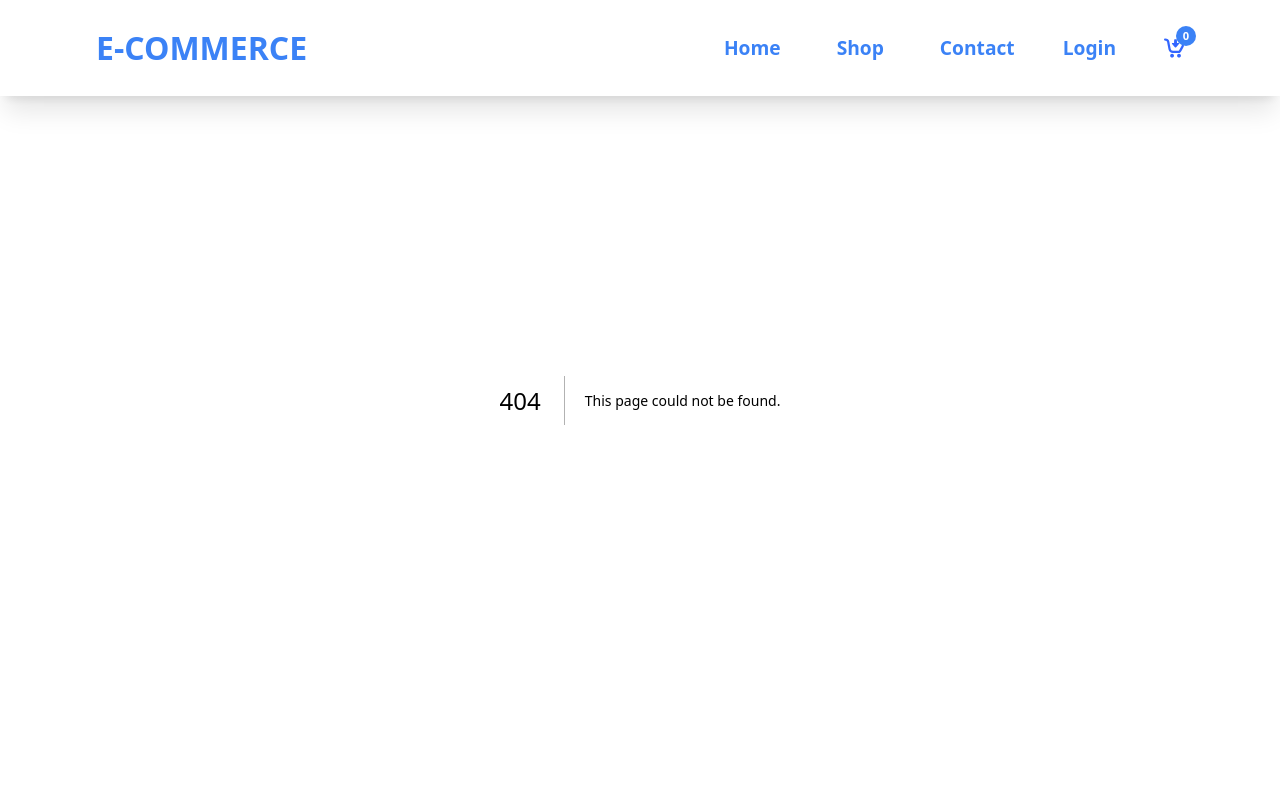
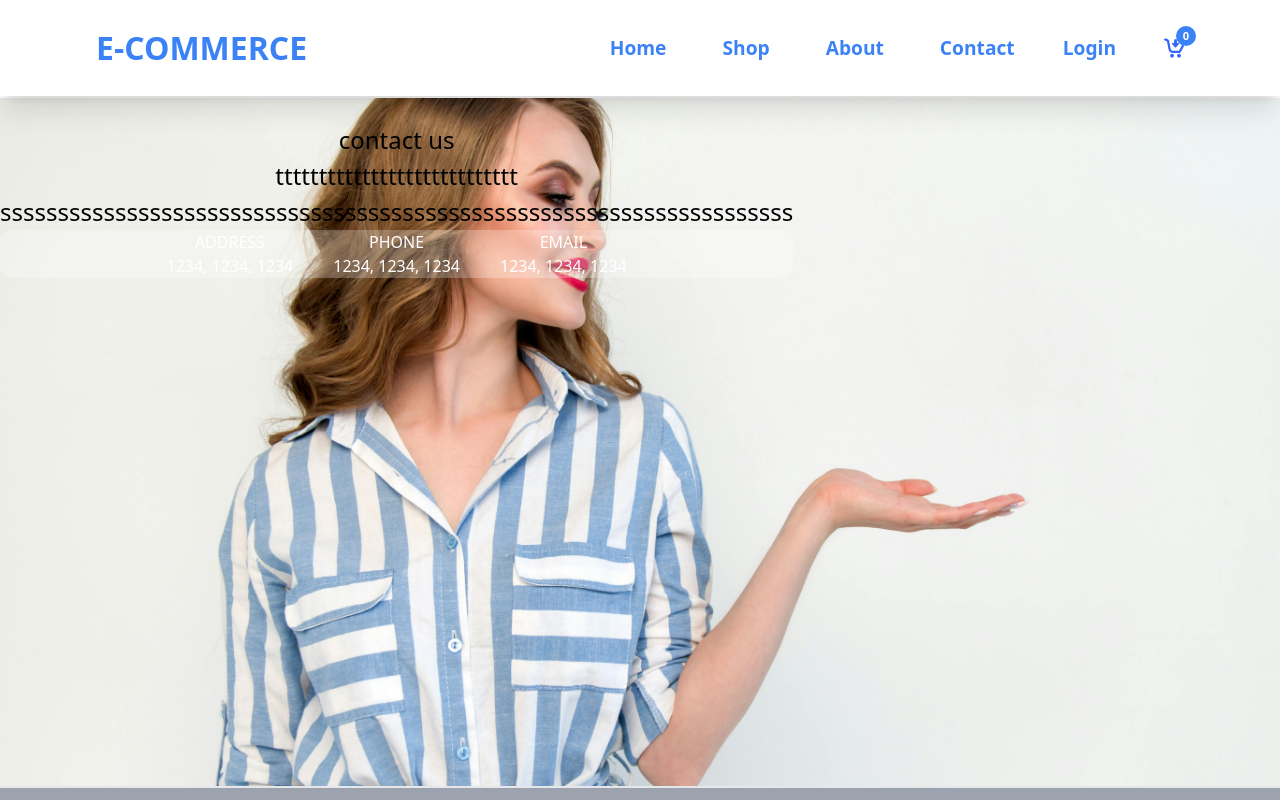
Before and after one commit to Sayooj-N86/e-commerce-next, a Next.js app: page /contact in a window 1280 px wide. Before the commit this address had no page. Shown: the top 800 px of the page. Built offline with nearby package versions, Linux system fonts and the light colour scheme.

Commit message:
contact1-commit

```diff
--- a/src/app/_components/Featureproducts.tsx
+++ b/src/app/_components/Featureproducts.tsx
@@ -56,7 +56,7 @@ const products = [
 const Featureproducts = () => {
     return (
         <div>
-            <div className='text-center font-bold text-[1.5rem]'>FEATURED PRODUCTS</div>
+            <div className='text-center font-bold  text-[1.5rem]'>FEATURED PRODUCTS</div>
             <div className='text-center font-semibold text-[1.2rem] pt-3'>Product Deatails and Prices</div>
             <div className='grid grid-cols-1 sm:grid-cols-2 lg:grid-cols-3 xl:grid-cols-4 gap-5 pt-3 pb-10 px-6 md:px-10'>
                 {products.map((item,index) => <Featured  key={index} img={item.img} title={item.title} heading={item.heading} price={item.price} />)}
--- a/src/app/_components/Kerosal.tsx
+++ b/src/app/_components/Kerosal.tsx
@@ -58,10 +58,8 @@ const Kerosal = () => {
         <div className={cn('relative h-[12rem] md:h-[43rem] flex  items-center w-full',{'justify-center':index==1})}>
             <Image className='object-cover' src={gallery.at(index)!.image} alt="fb" fill />
             <div className='flex justify-between w-full p-5  cursor-pointer absolute z-50 text-[1.8rem]'>
-                <button className={cn('bg-gradient-to-r from-white ',{'bg-gradient-to-r from-black':index==2} ,
-                    'rounded-s-full pb-2')} onClick={handlePrevious}>{"<"}</button>
-                <button className={cn('bg-gradient-to-l from-white hover:scale-100 ',{'bg-gradient-to-l from-black':index==2} ,
-                    'rounded-r-full pb-2')} onClick={handleNext}>{">"}</button>
+                <button className='' onClick={handlePrevious}>{"<"}</button>
+                <button className='' onClick={handleNext}>{">"}</button>
             </div>
             <div className={cn('relative px-14 md:px-24 ',{'text-center':index==1})}>
                 <h3 className='text-black text-[0.5rem] md:text-[1.5rem]'>{gallery.at(index)!.text.subheading}</h3>
--- a/src/app/_layout/Header.tsx
+++ b/src/app/_layout/Header.tsx
@@ -4,18 +4,19 @@ import Link from 'next/link'
 
 const Header = () => {
     return (
-        <div className='flex items-center justify-between py-6 px-3 md:px-10 lg:px-24   bg-white fixed z-[80] inset-x-0 shadow-xl'>
-            <div className='font-bold text-[0.9rem] md:text-[2rem]  text-primary'>E-COMMERCE</div>
+        <div className='flex items-center justify-between  py-6 px-3 md:px-10 lg:px-24  bg-white fixed z-[80] inset-x-0 shadow-xl'>
+            <div className='font-bold text-[1rem] md:text-[2rem]  text-primary'>E-COMMERCE</div>
             <div className='flex items-center gap-8 md:gap-12 text-[1.2rem]  text-primary font-semibold'>
                 <div className='hidden  md:flex gap-14'>
                     <Link href='/'>Home</Link>
                     <Link href=''>Shop</Link>
-                    <Link href=''>Contact</Link>
+                    <Link href=''>About</Link>
+                    <Link href='/contact'>Contact</Link>
                 </div>
                 <Link href='' className='text-[0.8rem] md:text-[1.2rem]'>Login</Link>
-                <div className='relative h-6 w-3 md:h-11 md:w-5'>
+                <div className='relative h-6 w-[0.8rem] md:h-11 md:w-5'>
                     <Image src="/svg/addcart.svg" alt="addcart" fill />
-                    <div className='absolute bg-blue-500 rounded-full size-[0.6rem] md:size-5 flex justify-center items-center left-[0.46rem] md:left-3 text-white'><p className='text-[0.3rem] md:text-[0.7rem]'>0</p>
+                    <div className='absolute bg-blue-500 rounded-full size-[0.6rem] md:size-5 flex justify-center items-center left-[0.54rem] md:left-3 text-white'><p className='text-[0.3rem] md:text-[0.7rem]'>0</p>
                     </div>
                 </div>
             </div>
--- a/src/app/_layout/Sidebar.tsx
+++ b/src/app/_layout/Sidebar.tsx
@@ -1,5 +1,6 @@
 "use client";
 import Navsvg from "@/components/svg/Navsvg";
+import Link from "next/link";
 import React, { useState } from "react";
 
 const Sidebar = () => {
@@ -7,17 +8,19 @@ const Sidebar = () => {
   return (
     <>
       <div className="md:hidden">
-        <Navsvg onClick={() =>
-            setOpen(!open)
-         } />
+        <Navsvg onClick={() => setOpen(!open)} />
       </div>
       {open && (
         <div className="flex fixed inset-0 w-full">
-          <div onClick={()=>
-            setOpen(!open)
-          } className="bg-transparent w-[50%]"></div>
-          <div className="bg-blue-300 w-[50%]">
-
+          <div onClick={() => setOpen(!open)} className="bg-transparent w-[55%]">
+          </div>
+          <div className="bg-blue-400 w-[45%]">
+          <div className='flex flex-col gap-4 py-10 px-4 text-white font-semibold text-[0.8rem]'>
+                    <Link onClick={() => setOpen(!open)} href='/'>Home</Link>
+                    <Link href=''>Shop</Link>
+                    <Link href=''>About</Link>
+                    <Link href=''>Contact</Link>
+                </div>
           </div>
         </div>
       )}
--- /dev/null
+++ b/src/app/contact/page.tsx
@@ -0,0 +1,32 @@
+import Image from "next/image";
+import React from "react";
+
+const Page = () => {
+  return (
+    <div className="pt-[6.1rem]">
+      <div className="relative h-[43rem]">
+        <Image src="/image/women2.jpg" alt="contact" fill className="object-cover"/>
+        <div className="absolute start ">
+            <div className='flex flex-col text-center text-[1.5rem] pt-[1.5rem]'>
+            <h1>contact us</h1>
+            <h3>tttttttttttttttttttttttttttt</h3>
+            <p>sssssssssssssssssssssssssssssssssssssssssssssssssssssssssssssssssssss</p>
+            </div>
+            <div className="flex flex-row gap-10 justify-center text-center bg-white/25 text-white rounded-xl">
+                <div>ADDRESS
+                    <p>1234, 1234, 1234</p>
+                </div>
+                <div>PHONE
+                    <p>1234, 1234, 1234</p>
+                </div>
+                <div>EMAIL
+                    <p>1234, 1234, 1234</p>
+                </div>
+            </div>
+        </div>
+      </div>
+    </div>
+  );
+};
+
+export default Page;
--- a/src/app/page.tsx
+++ b/src/app/page.tsx
@@ -2,6 +2,7 @@ import React from 'react'
 import Kerosal from './_components/Kerosal'
 import Categories from './_components/Categories'
 import Featureproducts from './_components/Featureproducts'
+
 
 
 const page = () => {
--- a/src/components/cards/Featured.tsx
+++ b/src/components/cards/Featured.tsx
@@ -14,9 +14,9 @@ const Featured = ({ img, title, heading, price }: Props) => {
           <Image src={img} alt="p1" fill className="object-cover hover:scale-105" />
         </div>
         <div className="text-center">
-          <h1 className="font-semibold">{title}</h1>
-          <h3>{heading}</h3>
-          <p className="italic font-serif">$ {price}</p>
+          <h1 className="font-semibold text-[0.9rem] lg:text-[1rem]">{title}</h1>
+          <h3 className="text-[0.8rem] lg:text-[1rem]">{heading}</h3>
+          <p className="italic font-serif ">$ {price}</p>
         </div>
       </div>
     </div>
```
Also changed, not shown: public/image/women2.jpg (added).
